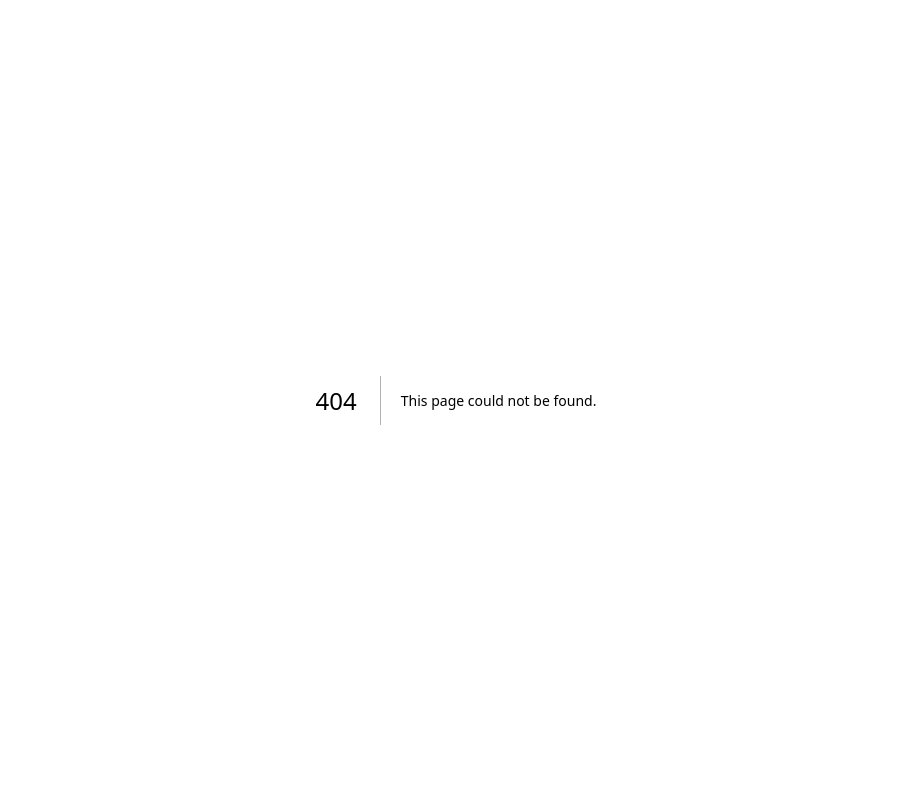
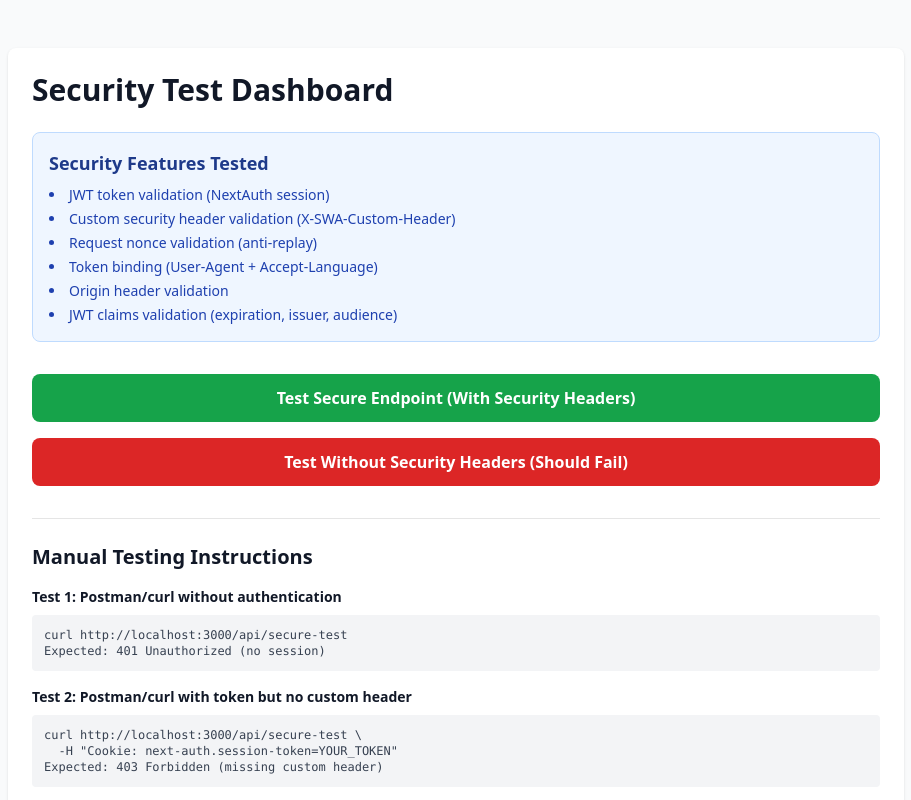
Before and after one commit to avalle-syntonize/Daiichi-Sankyo-RACMC-GPT, a Next.js app in the folder frontend/: page /security-test in a window 1280 px wide. Before the commit this address had no page. Shown: the top 800 px of the page, without its empty margins (184-1095 px from the left). Built offline with nearby package versions, Linux system fonts and the light colour scheme.

Commit message:
Add security test page and comprehensive documentation
Co-authored-by: avalle-syntonize <104618648+avalle-syntonize@users.noreply.github.com>

```diff
--- /dev/null
+++ b/frontend/src/app/security-test/page.tsx
@@ -0,0 +1,161 @@
+'use client';
+
+import { useState } from 'react';
+import { secureGet } from '@/services/secureApi';
+
+/**
+ * Security Test Component
+ *
+ * This component demonstrates how to use the secure API client
+ * and tests the secure endpoint with all security validations.
+ */
+export default function SecurityTestPage() {
+  const [result, setResult] = useState<any>(null);
+  const [loading, setLoading] = useState(false);
+  const [error, setError] = useState<string | null>(null);
+
+  const testSecureEndpoint = async () => {
+    setLoading(true);
+    setError(null);
+    setResult(null);
+
+    try {
+      const response = await secureGet('/api/secure-test');
+
+      if (response.errorCode) {
+        setError(`Error: ${response.status} - ${response.errorCode}`);
+      } else {
+        setResult(response.data);
+      }
+    } catch (err) {
+      setError('Network error occurred');
+      console.error('Test failed:', err);
+    } finally {
+      setLoading(false);
+    }
+  };
+
+  const testUnsafeEndpoint = async () => {
+    setLoading(true);
+    setError(null);
+    setResult(null);
+
+    try {
+      // Test without security headers (should fail)
+      const response = await fetch('/api/secure-test', {
+        method: 'GET',
+        credentials: 'include',
+      });
+
+      const data = await response.json();
+
+      if (!response.ok) {
+        setError(`Expected failure: ${response.status} - ${data.error}`);
+        setResult(data);
+      } else {
+        setResult(data);
+      }
+    } catch (err) {
+      setError('Network error occurred');
+      console.error('Test failed:', err);
+    } finally {
+      setLoading(false);
+    }
+  };
+
+  return (
+    <div className="min-h-screen bg-gray-50 py-12 px-4 sm:px-6 lg:px-8">
+      <div className="max-w-4xl mx-auto">
+        <div className="bg-white shadow rounded-lg p-6">
+          <h1 className="text-3xl font-bold text-gray-900 mb-6">
+            Security Test Dashboard
+          </h1>
+
+          <div className="space-y-4 mb-8">
+            <div className="bg-blue-50 border border-blue-200 rounded-lg p-4">
+              <h2 className="text-lg font-semibold text-blue-900 mb-2">
+                Security Features Tested
+              </h2>
+              <ul className="list-disc list-inside space-y-1 text-sm text-blue-800">
+                <li>JWT token validation (NextAuth session)</li>
+                <li>Custom security header validation (X-SWA-Custom-Header)</li>
+                <li>Request nonce validation (anti-replay)</li>
+                <li>Token binding (User-Agent + Accept-Language)</li>
+                <li>Origin header validation</li>
+                <li>JWT claims validation (expiration, issuer, audience)</li>
+              </ul>
+            </div>
+          </div>
+
+          <div className="space-y-4 mb-8">
+            <button
+              onClick={testSecureEndpoint}
+              disabled={loading}
+              className="w-full bg-green-600 hover:bg-green-700 text-white font-semibold py-3 px-6 rounded-lg transition duration-200 disabled:bg-gray-400 disabled:cursor-not-allowed"
+            >
+              {loading ? 'Testing...' : 'Test Secure Endpoint (With Security Headers)'}
+            </button>
+
+            <button
+              onClick={testUnsafeEndpoint}
+              disabled={loading}
+              className="w-full bg-red-600 hover:bg-red-700 text-white font-semibold py-3 px-6 rounded-lg transition duration-200 disabled:bg-gray-400 disabled:cursor-not-allowed"
+            >
+              {loading ? 'Testing...' : 'Test Without Security Headers (Should Fail)'}
+            </button>
+          </div>
+
+          {error && (
+            <div className="bg-red-50 border border-red-200 rounded-lg p-4 mb-4">
+              <h3 className="text-red-900 font-semibold mb-2">Error</h3>
+              <p className="text-red-800">{error}</p>
+            </div>
+          )}
+
+          {result && (
+            <div className="bg-gray-50 border border-gray-200 rounded-lg p-4">
+              <h3 className="text-gray-900 font-semibold mb-2">Response</h3>
+              <pre className="text-xs text-gray-800 overflow-auto bg-white p-4 rounded border border-gray-300">
+                {JSON.stringify(result, null, 2)}
+              </pre>
+            </div>
+          )}
+
+          <div className="mt-8 border-t pt-6">
+            <h2 className="text-xl font-semibold text-gray-900 mb-4">
+              Manual Testing Instructions
+            </h2>
+
+            <div className="space-y-4 text-sm text-gray-700">
+              <div>
+                <h3 className="font-semibold text-gray-900 mb-2">Test 1: Postman/curl without authentication</h3>
+                <pre className="bg-gray-100 p-3 rounded text-xs overflow-auto">
+{`curl http://localhost:3000/api/secure-test
+Expected: 401 Unauthorized (no session)`}
+                </pre>
+              </div>
+
+              <div>
+                <h3 className="font-semibold text-gray-900 mb-2">Test 2: Postman/curl with token but no custom header</h3>
+                <pre className="bg-gray-100 p-3 rounded text-xs overflow-auto">
+{`curl http://localhost:3000/api/secure-test \\
+  -H "Cookie: next-auth.session-token=YOUR_TOKEN"
+Expected: 403 Forbidden (missing custom header)`}
+                </pre>
+              </div>
+
+              <div>
+                <h3 className="font-semibold text-gray-900 mb-2">Test 3: Replay attack simulation</h3>
+                <pre className="bg-gray-100 p-3 rounded text-xs overflow-auto">
+{`# Capture a valid request from browser dev tools
+# Replay it with the same nonce twice
+Expected: Second request fails with 403 (nonce already used)`}
+                </pre>
+              </div>
+            </div>
+          </div>
+        </div>
+      </div>
+    </div>
+  );
+}
```
Also changed, not shown: 3 other files (tests, documents, lock files or other folders).
